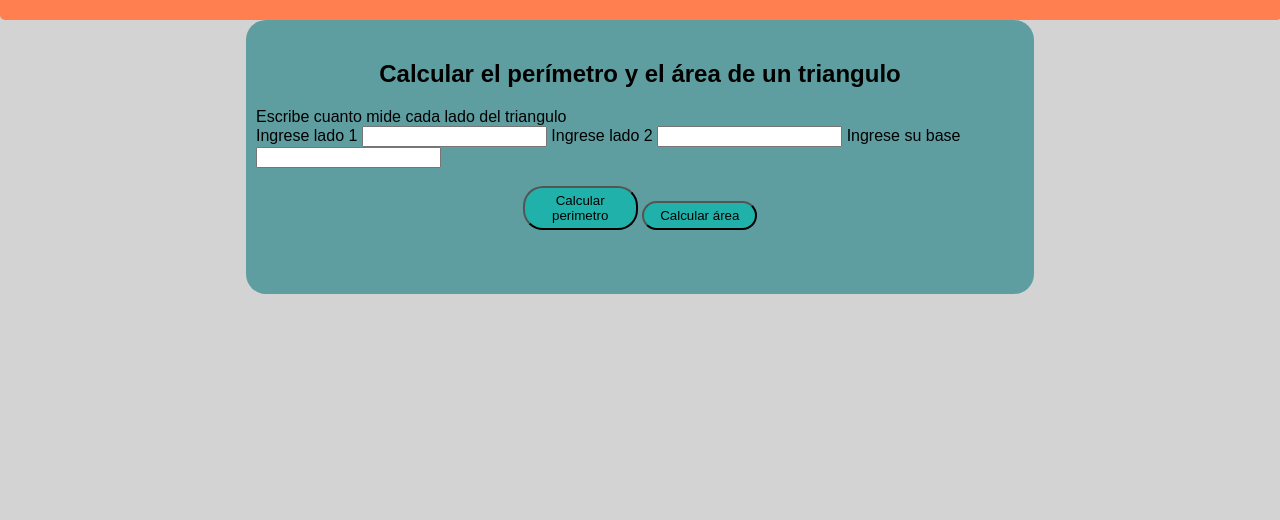
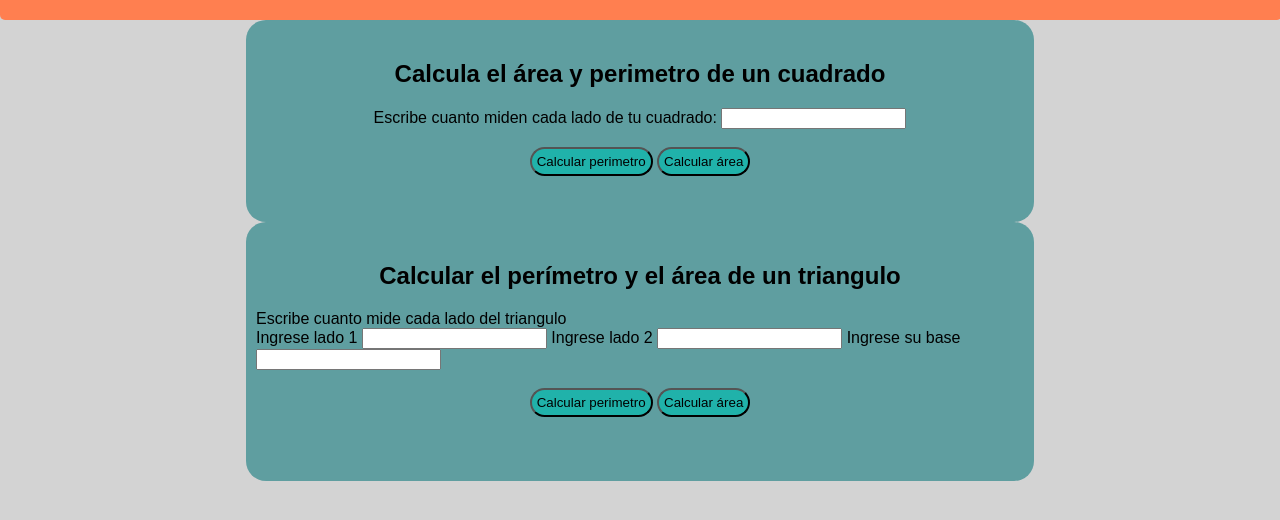
Before and after one commit to J-eris/figuras, a plain HTML site: page figuras.html in a window 1280 px wide. Shown: the part 62-582 px from the top of the page. Drawn offline with Linux system fonts and the light colour scheme.

Commit message:
Integrando cálculos de cuadrado y triangulo

```diff
--- a/figuras.html
+++ b/figuras.html
@@ -14,13 +14,29 @@
 		<h1>CALCULO DE FIGURAS GEOMETRICAS</h1>
 	</header>
 	<div>
+		<section id="cuadrado">
+			<h2 id="titleCuadrado">Calcula el área y perimetro de un cuadrado</h2>
+			<form action="">
+				<label for="inputCuadrado">
+					Escribe cuanto miden cada lado de tu cuadrado:
+				</label>
+				<input id="inputCuadrado" type="number" name="inputCuadrado">
+				<div class="btnCuadrado"> <br>
+					<button type="button" id="btnCuaPeri" onclick="calcularPerimetroCuadrado()">Calcular perimetro</button>
+					<button type="button" id="btnCuaArea" onclick="calcularAreaCuadrado()">Calcular área</button>
+				</div>
+			</form> <br>
+			<div id="mostrarPerimetro"></div> <br>
+			<div id="mostrarArea"></div>
+		</section>
+
 		<section id="triangle">
 			<h2 id="titleCalcular">Calcular el perímetro y el área de un triangulo</h2>
 			<form action="">
 				<label for="">Escribe cuanto mide cada lado del triangulo</label> <br>
-				<label for="lado1">Ingrese lado 1</label> <input type="text" name="lado" id="lado1">
-				<label for="lado2">Ingrese lado 2</label> <input type="text" name="lado" id="lado2">
-				<label for="base">Ingrese su base</label> <input type="text" name="lado" id="base">
+				<label for="lado1">Ingrese lado 1</label> <input type="number" name="lado" id="lado1">
+				<label for="lado2">Ingrese lado 2</label> <input type="number" name="lado" id="lado2">
+				<label for="base">Ingrese su base</label> <input type="number" name="lado" id="base">
 				<div class="btnCalculos"> <br>
 					<button id="btnPeri" onclick="clickBtnPerimetro()" type="button">Calcular perimetro</button>
 					<button id="btnArea" onclick="clickBtnArea()" type="button">Calcular área</button>
--- a/figuras.js
+++ b/figuras.js
@@ -1,5 +1,22 @@
 
+//Código del cuadrado
+console.group("Cuadrados");
+//const ladoCuadrado = 5;
+//console.log("Los lados del cuadrado mide: " + ladoCuadrado + "cm");
 
+function perimetroCuadrado(lado) {
+	return lado * 4;
+}
+//console.log("El perimetro del cuadrado es: " + perimetroCuadrado + "cm");
+
+function areaCuadrado(lado) {
+	return lado * lado;
+}
+//console.log("El area del cuadrado es: " + areaCuadrado + "cm^2");
+
+console.groupEnd();
+
+//Codigo Triangulo
 function perimetroTriangulo(lado1, lado2, lado3) {
   	return lado1 + lado2 + lado3;
 }
@@ -14,6 +31,27 @@ function areaTriangulo(lado, base) {
 // 	btnPeri.addEventListener("click", clickBtnPerimetro)
 
 // }
+
+//Aqui interactuamos con el HTML
+function calcularPerimetroCuadrado() {
+	const input = document.getElementById("inputCuadrado");
+	const value = input.value;
+
+	const perimetro = perimetroCuadrado(value);
+	const mostrarPerimetro = document.getElementById('mostrarPerimetro');
+	mostrarPerimetro.innerText = "El perimetro del cuadrado son: " + perimetro;
+	// alert(perimetro);
+  }
+
+  function calcularAreaCuadrado() {
+	const input = document.getElementById("inputCuadrado");
+	const value = input.value;
+
+	const area = areaCuadrado(value);
+	const mostrarArea = document.getElementById("mostrarArea");
+	mostrarArea.innerText = "El area del cuadrado son: " + area + "^2";
+	// alert(area);
+  }
 
 function clickBtnPerimetro() {
 	let textLado1 = parseInt(document.getElementById('lado1').value);
--- a/style.css
+++ b/style.css
@@ -14,7 +14,7 @@ body {
 	width: 100%;
 }
 
-#triangle {
+#cuadrado, #triangle {
 	font-family: Arial, Helvetica, sans-serif;
 	background-color: cadetblue;
 	border-radius: 20px;
@@ -29,41 +29,25 @@ body {
 	padding: 20px 10px 10px 10px;
 }
 
-#titleCalcular {
+#titleCalcular, #titleCuadrado {
 	text-align: center;
 }
 
-.btnCalculos {
+.btnCuadrado, .btnCalculos {
 	text-align: center;
 }
 
-#btnPeri {
+#btnPeri, #btnArea, #btnCuaPeri, #btnCuaArea {
 	background-color: lightseagreen;
 	color: black;
 	border-radius: 20px;
-	width: 15%;
+	width: auto;
 	padding: 5px;
 }
 
-#btnPeri:hover {
+#btnPeri:hover, #btnArea:hover, #btnCuaPeri:hover, #btnCuaArea:hover {
 	background-color: blue;
 	color: aliceblue;
 	border-radius: 20px;
 	box-shadow: 0px 2px 15px 3px black;
 }
-
-#btnArea {
-	background-color: lightseagreen;
-	color: black;
-	border-radius: 20px;
-	width: 15%;
-	padding: 5px;
-}
-
-#btnArea:hover {
-	background-color: blue;
-	color: aliceblue;
-	border-radius: 20px;
-	box-shadow: 0px 2px 15px 3px black;
-
-}
```
